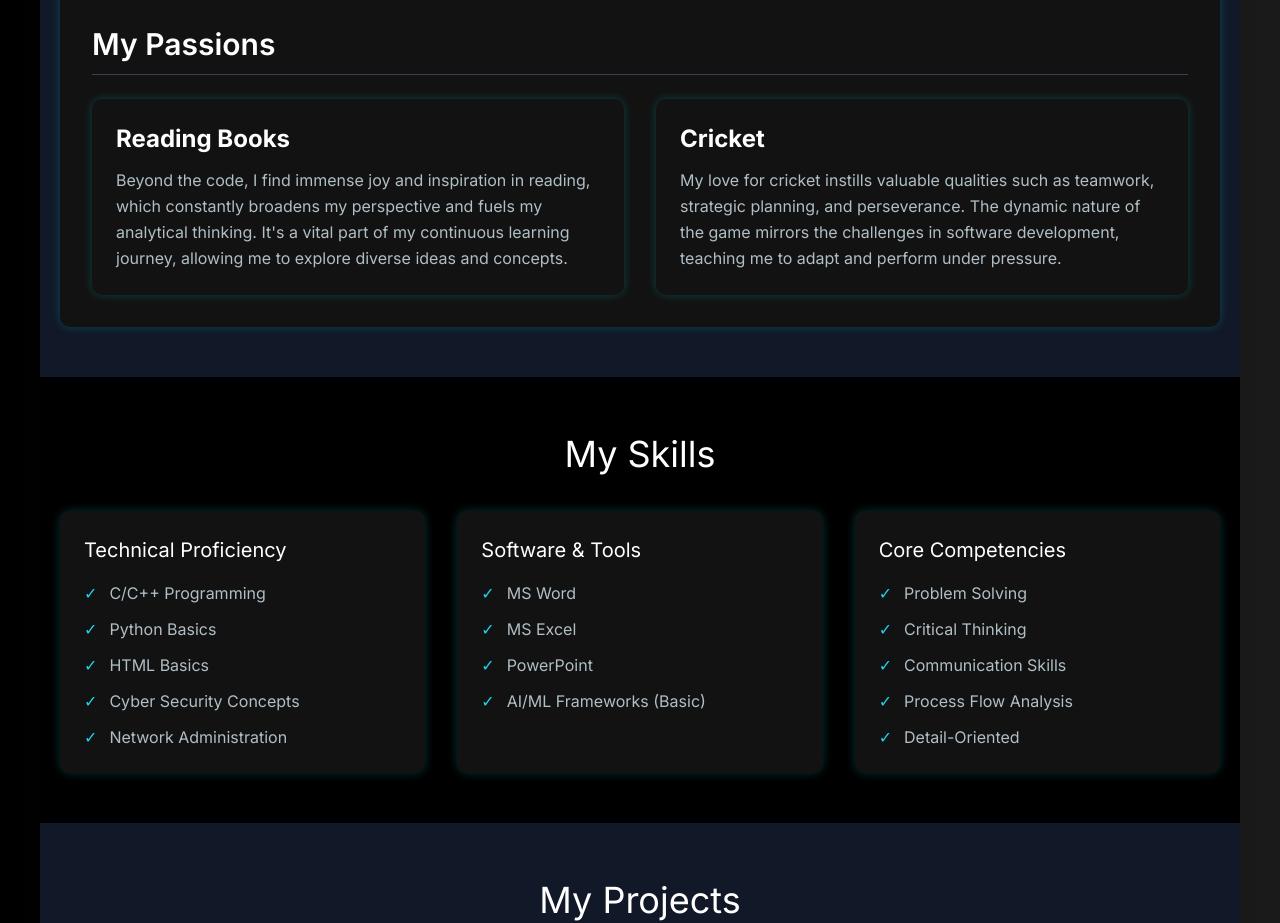
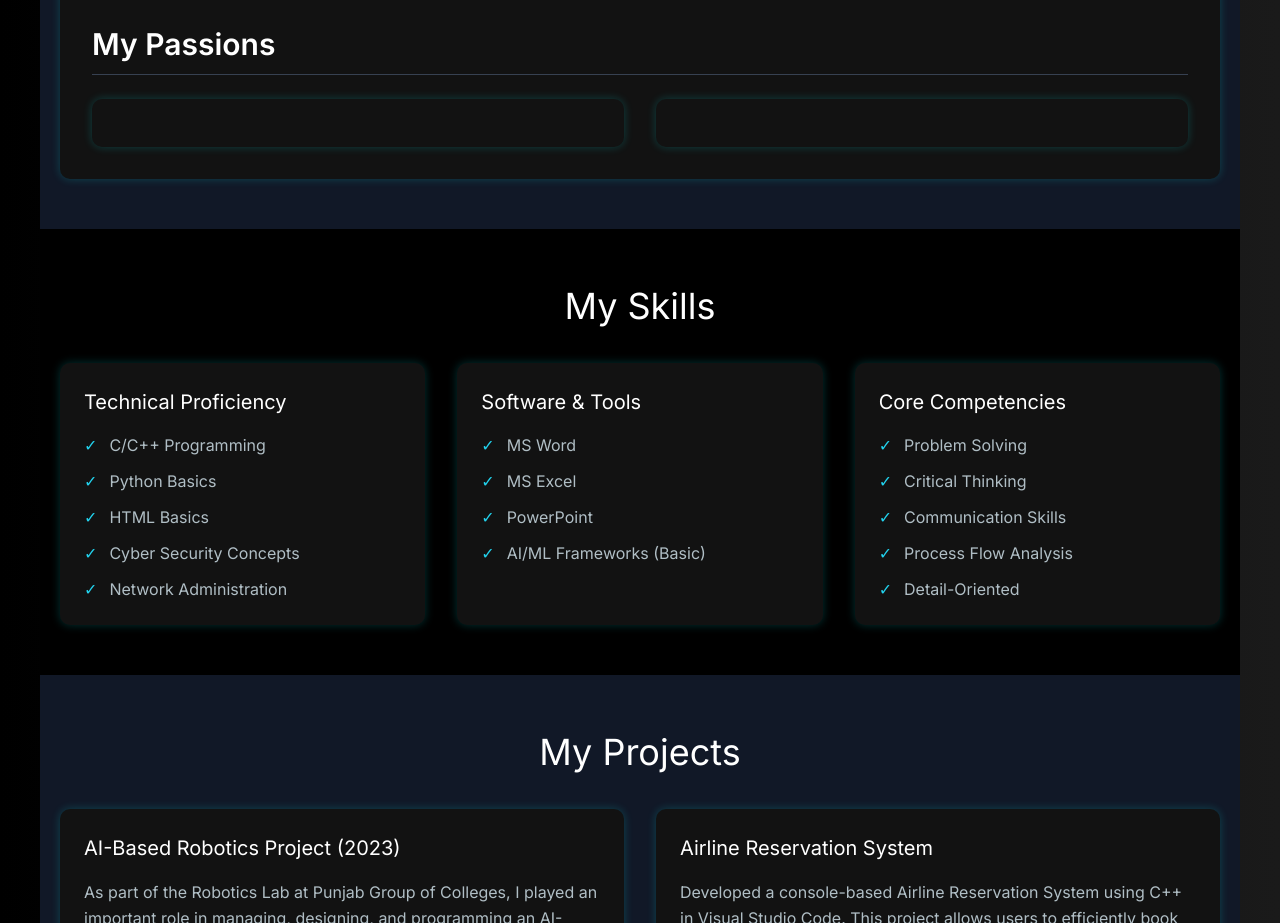
Before and after one commit to Rohaanrz05/MyPortfolio, a plain HTML site: page index.html in a window 1280 px wide. Shown: the part 1180-2103 px from the top of the page. Drawn offline with nearby package versions, Linux system fonts and the light colour scheme.

Commit message:
Update index.html

```diff
--- a/index.html
+++ b/index.html
@@ -377,16 +377,9 @@
             <h3 class="text-3xl font-semibold text-white mt-10 mb-6 border-b border-gray-700 pb-3">My Passions</h3>
             <div class="flex flex-col md:flex-row gap-8">
                 <div class="flex-1 card-background p-6">
-                    <h4 class="text-2xl font-bold text-white mb-3">Reading Books</h4>
-                    <p class="card-text leading-relaxed">
-                        Beyond the code, I find immense joy and inspiration in reading, which constantly broadens my perspective and fuels my analytical thinking. It's a vital part of my continuous learning journey, allowing me to explore diverse ideas and concepts.
-                    </p>
                 </div>
                 <div class="flex-1 card-background p-6">
-                    <h4 class="text-2xl font-bold text-white mb-3">Cricket</h4>
-                    <p class="card-text leading-relaxed">
-                        My love for cricket instills valuable qualities such as teamwork, strategic planning, and perseverance. The dynamic nature of the game mirrors the challenges in software development, teaching me to adapt and perform under pressure.
-                    </p>
+
                 </div>
             </div>
         </div>
```
